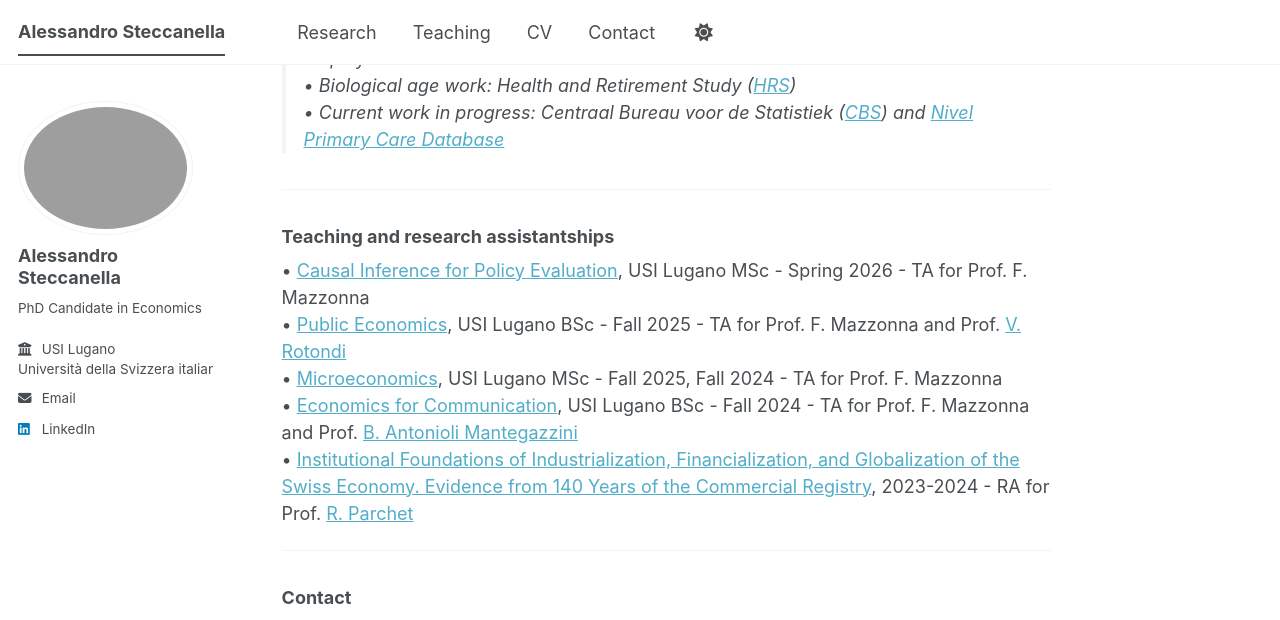
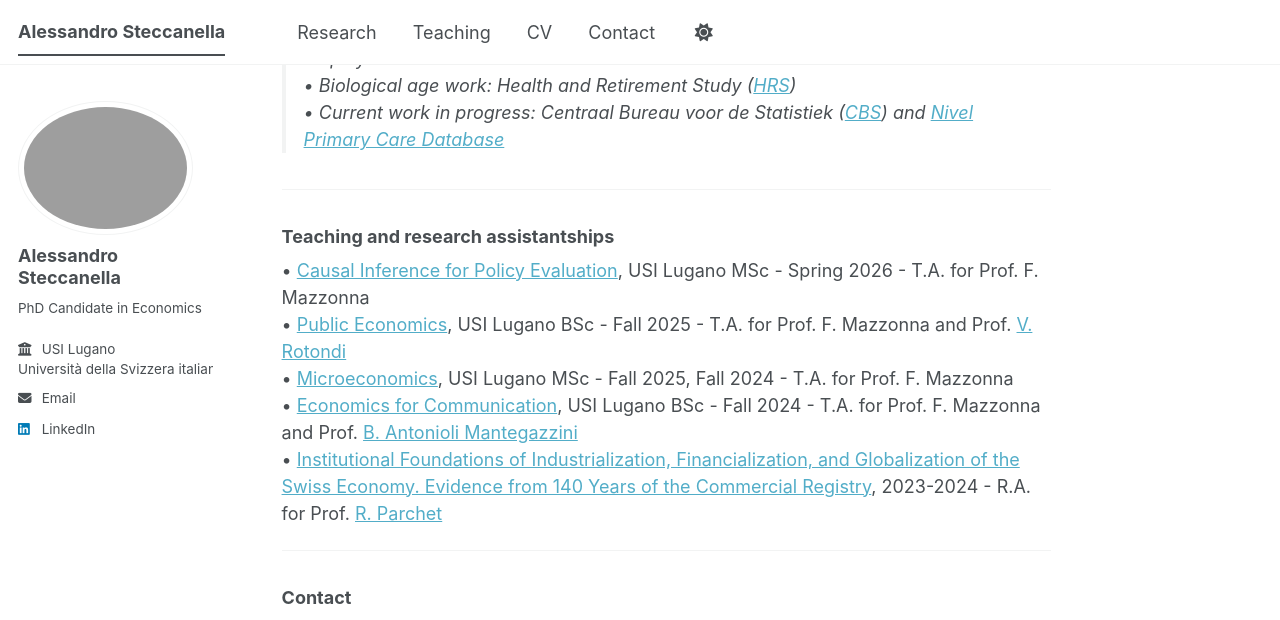
Before and after one commit to AlessandroSteccanella/alessandrosteccanella.github.io, a Jekyll site: the page built from _pages/about.md, in a window 1280 px wide and 900 px high, scrolled down 722 px, cut to the strip 0-620 px from the top of the window. Built offline with Jekyll 4.4.1, drawn with Linux system fonts in a browser that asks for light colours; emoji names are drawn with the system emoji font; a script bundle is joined from its source files by our own code; library files that are not in the unit come from our copies.

```diff
--- a/_pages/about.md
+++ b/_pages/about.md
@@ -36,11 +36,11 @@ You can find my CV [here](/files/cv.pdf).
 ---
 
 ### Teaching and research assistantships
-• [Causal Inference for Policy Evaluation](https://search.usi.ch/en/courses/35275839/causal-inference-for-policy-evaluation), USI Lugano MSc - Spring 2026 - TA for Prof. F. Mazzonna<br>
-• [Public Economics](https://search.usi.ch/en/courses/35275549/public-economics), USI Lugano BSc - Fall 2025 - TA for Prof. F. Mazzonna and Prof. [V. Rotondi](https://www.valentinarotondi.eu/curriculum-vitae)<br>
-• [Microeconomics](https://search.usi.ch/en/courses/35275822/microeconomia), USI Lugano MSc - Fall 2025, Fall 2024 - TA for Prof. F. Mazzonna<br>
-• [Economics for Communication](https://search.usi.ch/en/courses/35275275/economics-for-communication), USI Lugano BSc - Fall 2024 - TA for Prof. F. Mazzonna and Prof. [B. Antonioli Mantegazzini](https://search.usi.ch/it/persone/75e9ec9e2450d661e6e66447654a6db3/antonioli-mantegazzini-barbara)<br>
-• [Institutional Foundations of Industrialization, Financialization, and Globalization of the Swiss Economy. Evidence from 140 Years of the Commercial Registry](https://data.snf.ch/grants/grant/209465), 2023-2024 - RA for Prof. [R. Parchet](https://sites.google.com/site/raphaelparchet/home)<br>
+• [Causal Inference for Policy Evaluation](https://search.usi.ch/en/courses/35275839/causal-inference-for-policy-evaluation), USI Lugano MSc - Spring 2026 - T.A. for Prof. F. Mazzonna<br>
+• [Public Economics](https://search.usi.ch/en/courses/35275549/public-economics), USI Lugano BSc - Fall 2025 - T.A. for Prof. F. Mazzonna and Prof. [V. Rotondi](https://www.valentinarotondi.eu/curriculum-vitae)<br>
+• [Microeconomics](https://search.usi.ch/en/courses/35275822/microeconomia), USI Lugano MSc - Fall 2025, Fall 2024 - T.A. for Prof. F. Mazzonna<br>
+• [Economics for Communication](https://search.usi.ch/en/courses/35275275/economics-for-communication), USI Lugano BSc - Fall 2024 - T.A. for Prof. F. Mazzonna and Prof. [B. Antonioli Mantegazzini](https://search.usi.ch/it/persone/75e9ec9e2450d661e6e66447654a6db3/antonioli-mantegazzini-barbara)<br>
+• [Institutional Foundations of Industrialization, Financialization, and Globalization of the Swiss Economy. Evidence from 140 Years of the Commercial Registry](https://data.snf.ch/grants/grant/209465), 2023-2024 - R.A. for Prof. [R. Parchet](https://sites.google.com/site/raphaelparchet/home)<br>
 
 
 ---
```
